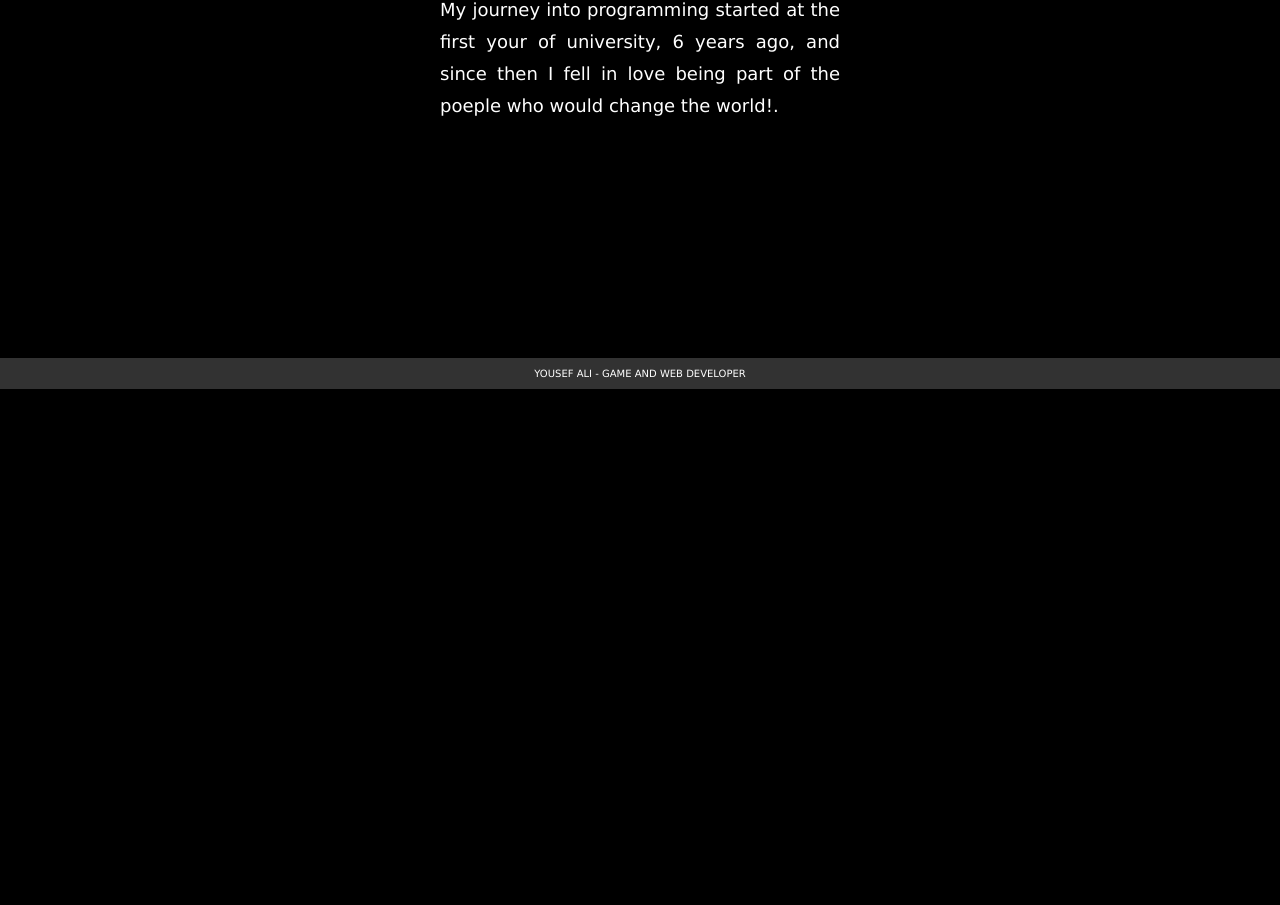
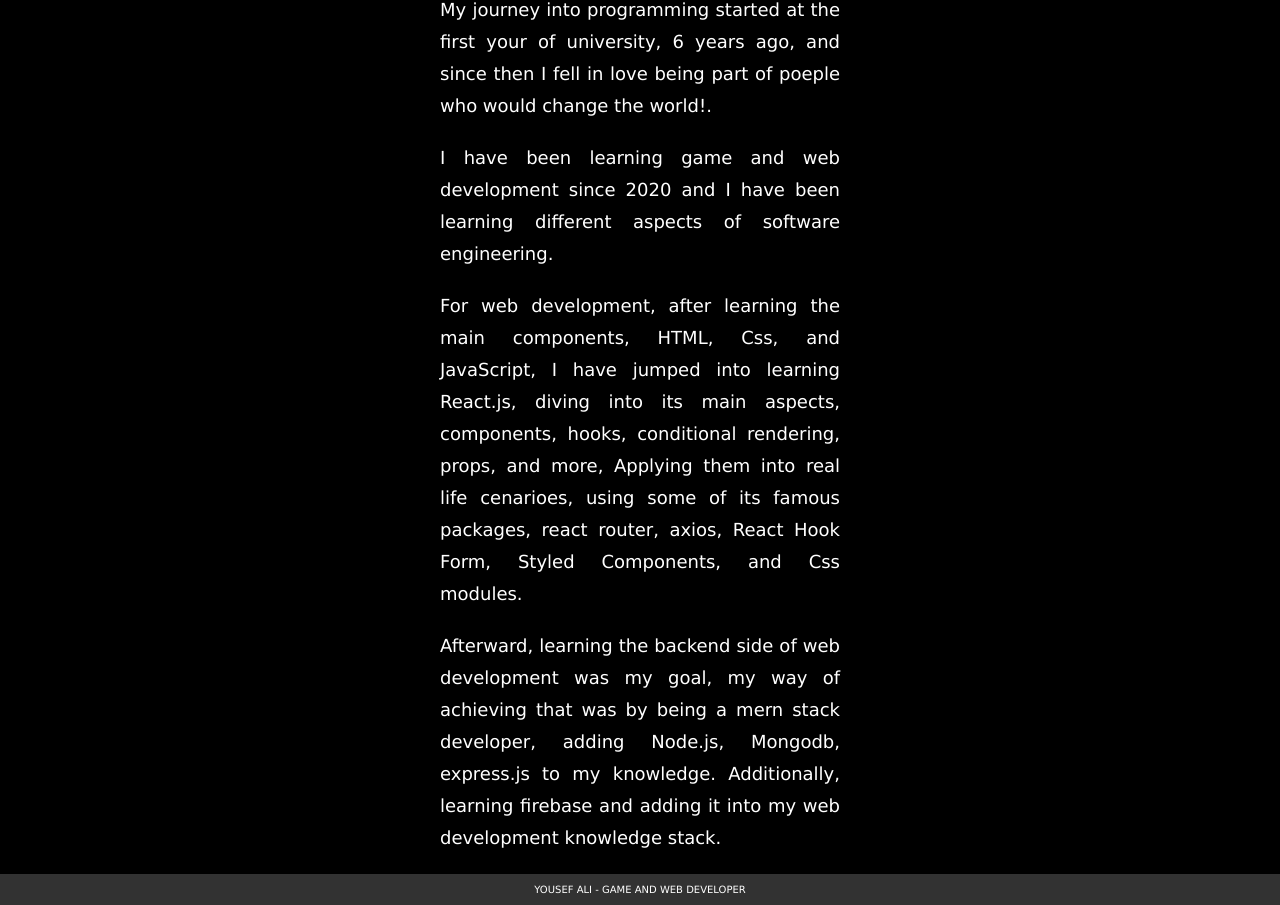
Before and after one commit to yousefkmail/Portfolio, a React (Vite) app: page /about in a window 1280 px wide. Shown: the part 411-1316 px from the top of the page. Before the commit the page ends 800 px from the top, so only its background shows below. Built offline with nearby package versions, Linux system fonts and the light colour scheme.

Commit message:
Edit about page

```diff
--- /dev/null
+++ b/src/Components/InlineLink/InlineLink.module.css
@@ -0,0 +1,4 @@
+.link {
+  color: var(--secondary-theme-color);
+  margin: 0 10px;
+}
--- a/src/Pages/About/About.tsx
+++ b/src/Pages/About/About.tsx
@@ -4,6 +4,8 @@ const About = () => {
   const ref1 = useRef<HTMLParagraphElement>(null);
   const ref2 = useRef<HTMLParagraphElement>(null);
   const ref3 = useRef<HTMLParagraphElement>(null);
+  const ref4 = useRef<HTMLParagraphElement>(null);
+  const ref5 = useRef<HTMLParagraphElement>(null);
 
   useEffect(() => {
     setTimeout(() => {
@@ -15,6 +17,12 @@ const About = () => {
     setTimeout(() => {
       ref3.current?.classList.add(style["show"]);
     }, 2000);
+    setTimeout(() => {
+      ref4.current?.classList.add(style["show"]);
+    }, 3000);
+    setTimeout(() => {
+      ref5.current?.classList.add(style["show"]);
+    }, 4000);
   }, []);
 
   return (
@@ -24,19 +32,32 @@ const About = () => {
         <p ref={ref1} className={style.p}>
           Hello there! I'm Yousef, a web and game developer that loves to create
           unique, captivating experiences out of simple lines of code. A little
-          about the individual behind the screen:
+          about the individual behind the screen
         </p>
         <p ref={ref2} className={style.p}>
           My journey into programming started at the first your of university, 6
-          years ago, and since then I fell in love being part of the poeple who
+          years ago, and since then I fell in love being part of poeple who
           would change the world!.
         </p>
-        {/* <p ref={ref3} className={style.p}>
-          Lorem ipsum dolor sit amet consectetur adipisicing elit. Aspernatur
-          reiciendis fugiat, laudantium magni molestias perspiciatis nemo?
-          Voluptate qui temporibus libero odio reiciendis corporis veniam modi,
-          quae id voluptatem nisi eveniet!
-        </p> */}
+        <p ref={ref3} className={style.p}>
+          I have been learning game and web development since 2020 and I have
+          been learning different aspects of software engineering.
+          {/* <InlineLink to="/experience">Listed here.</InlineLink> */}
+        </p>
+        <p ref={ref4} className={style.p}>
+          For web development, after learning the main components, HTML, Css,
+          and JavaScript, I have jumped into learning React.js, diving into its
+          main aspects, components, hooks, conditional rendering, props, and
+          more, Applying them into real life cenarioes, using some of its famous
+          packages, react router, axios, React Hook Form, Styled Components, and
+          Css modules.
+        </p>
+        <p ref={ref5} className={style.p}>
+          Afterward, learning the backend side of web development was my goal,
+          my way of achieving that was by being a mern stack developer, adding
+          Node.js, Mongodb, express.js to my knowledge. Additionally, learning
+          firebase and adding it into my web development knowledge stack.
+        </p>
       </main>
     </div>
   );
--- a/src/Pages/Contact/Contact.tsx
+++ b/src/Pages/Contact/Contact.tsx
@@ -26,7 +26,7 @@ const Contact = () => {
       >
         <ContactInfo
           label="Email"
-          info="yousef.hnaty@gmail.com"
+          info="yousefkmail169@gmail.com"
           icon={faEnvelope}
           href="mailto:yousefkmail169@gmail.com"
         />
```
Also changed, not shown: src/Components/InlineLink/InlineLink.tsx (added, +15 -0 lines).
